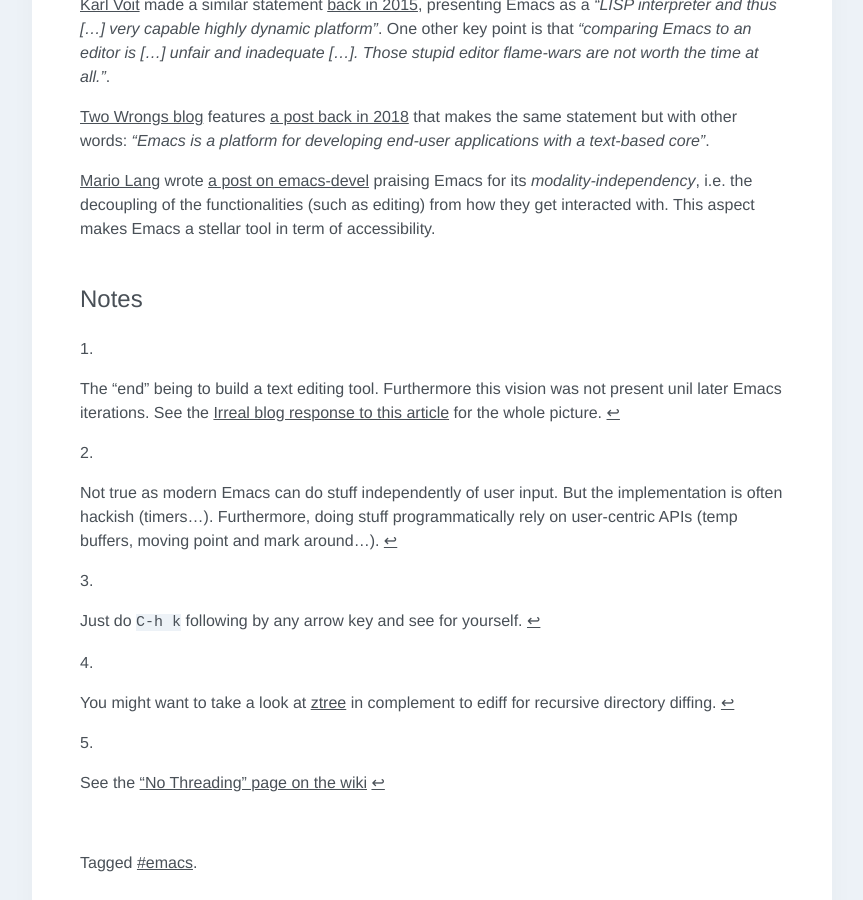
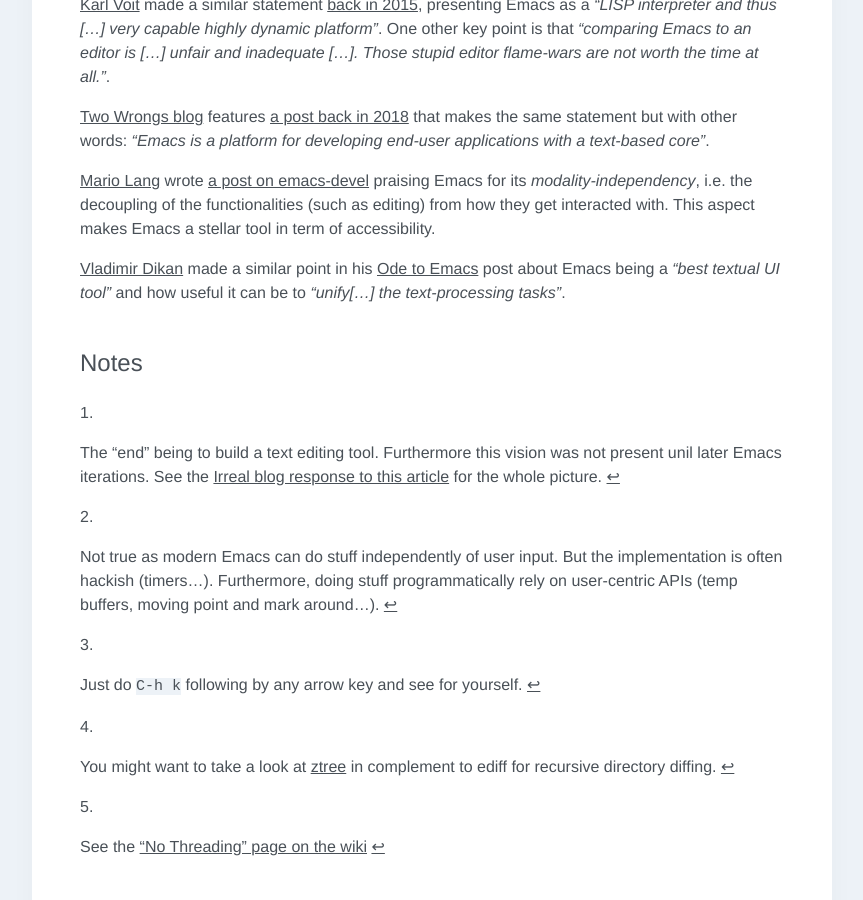
Before and after one commit to p3r7/blog, a Jekyll site: the page built from _posts/2020-01-12-emacs-is-no-editor.md, in a window 1280 px wide and 900 px high, scrolled down 5509 px. Shown: the whole window, without its empty margins (208-1071 px from the left). Built offline with Jekyll 4.4.1, drawn with Linux system fonts in a browser that asks for light colours; some web fonts are replaced.

Commit message:
found new post w/ similar views

```diff
--- a/_posts/2020-01-12-emacs-is-no-editor.md
+++ b/_posts/2020-01-12-emacs-is-no-editor.md
@@ -147,6 +147,8 @@
 
 [Mario Lang](https://blind.guru/author/mario-lang.html) wrote [a post on emacs-devel](https://lists.gnu.org/archive/html/emacs-devel/2020-09/msg00286.html) praising Emacs for its _modality-independency_, i.e. the decoupling of the functionalities (such as editing) from how they get interacted with. This aspect makes Emacs a stellar tool in term of accessibility.
 
+[Vladimir Dikan](https://www.ivorysiegetower.com/) made a similar point in his [Ode to Emacs](https://www.ivorysiegetower.com/posts/an-ode-to-emacs.html) post about Emacs being a _"best textual UI tool"_ and how useful it can be to _"unify[...] the text-processing tasks"_.
+
 
 ## Notes
 
```
